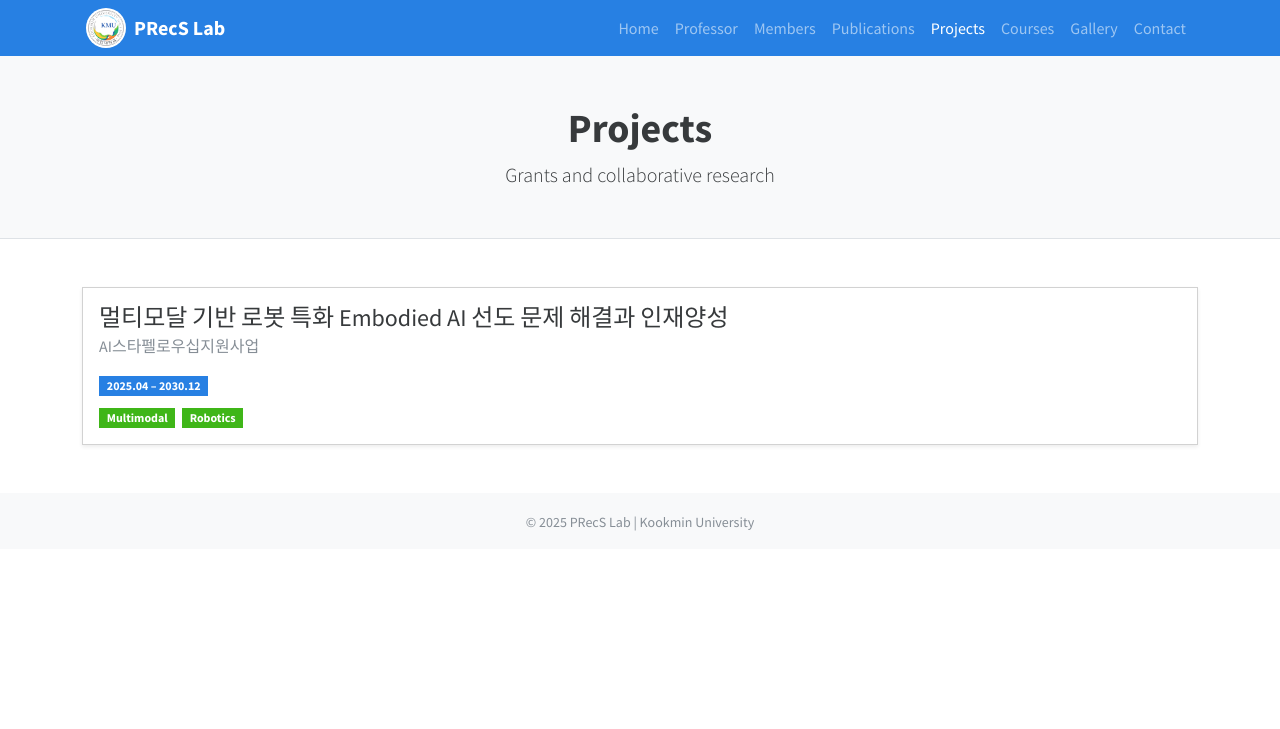
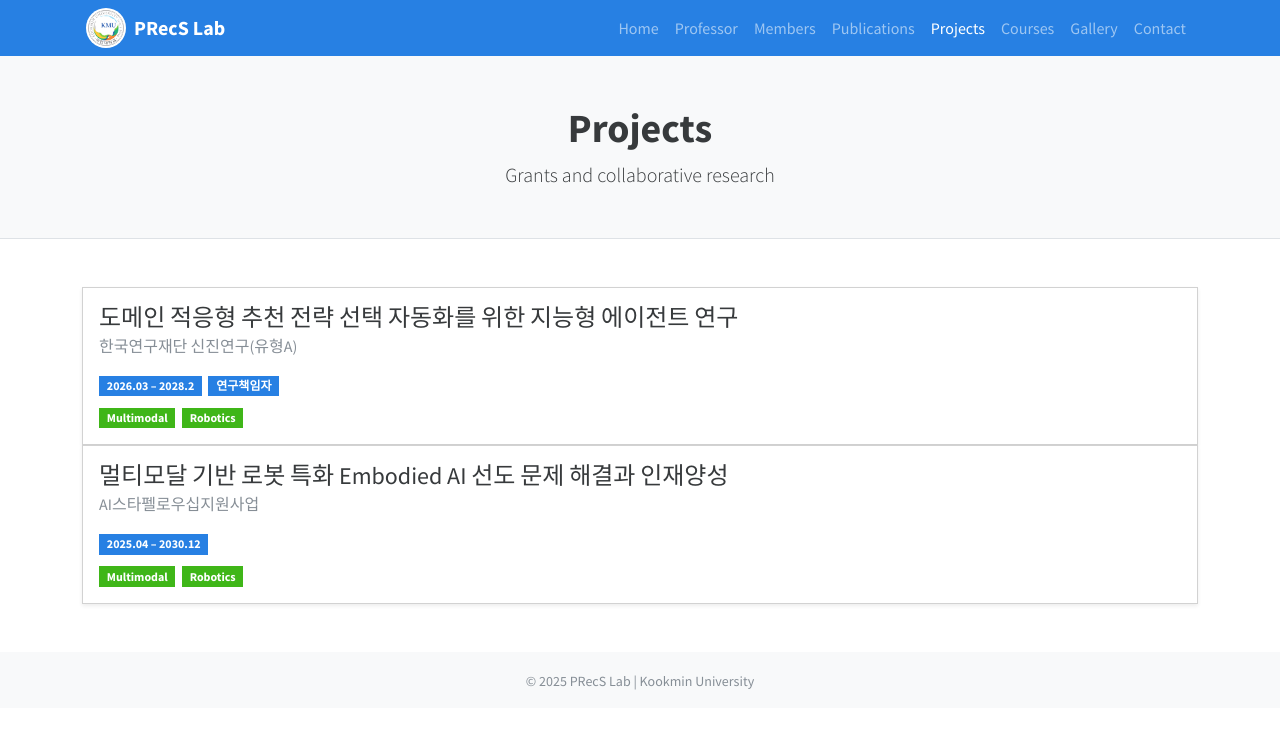
Before and after one commit to hongkyun-bae/hongkyun-bae.github.io, a Jekyll site: the page precs/projects.html, which Jekyll copies as it is, in a window 1280 px wide. Shown: the top 729 px of the page. Built offline with Jekyll 4.4.1, drawn with Linux system fonts in a browser that asks for light colours; nearby versions of some CDN libraries.

Commit message:
Update projects.html

```diff
--- a/precs/projects.html
+++ b/precs/projects.html
@@ -45,6 +45,14 @@
 <main class="container my-5">
   <div class="card shadow-sm">
     <div class="card-body">
+      <h4 class="card-title mb-2">도메인 적응형 추천 전략 선택 자동화를 위한 지능형 에이전트 연구</h4>
+      <h6 class="card-subtitle text-muted mb-3">한국연구재단 신진연구(유형A)</h6>
+      <p class="mb-2"><span class="badge bg-primary">2026.03 – 2028.2</span>&nbsp&nbsp<span class="badge bg-primary">연구책임자</span></p>
+      <p class="mb-0"><span class="badge bg-success">Multimodal</span>&nbsp&nbsp<span class="badge bg-success">Robotics</span></p>
+    </div>
+  </div>
+  <div class="card shadow-sm">
+    <div class="card-body">
       <h4 class="card-title mb-2">멀티모달 기반 로봇 특화 Embodied AI 선도 문제 해결과 인재양성</h4>
       <h6 class="card-subtitle text-muted mb-3">AI스타펠로우십지원사업</h6>
       <p class="mb-2"><span class="badge bg-primary">2025.04 – 2030.12</span></p>
```
